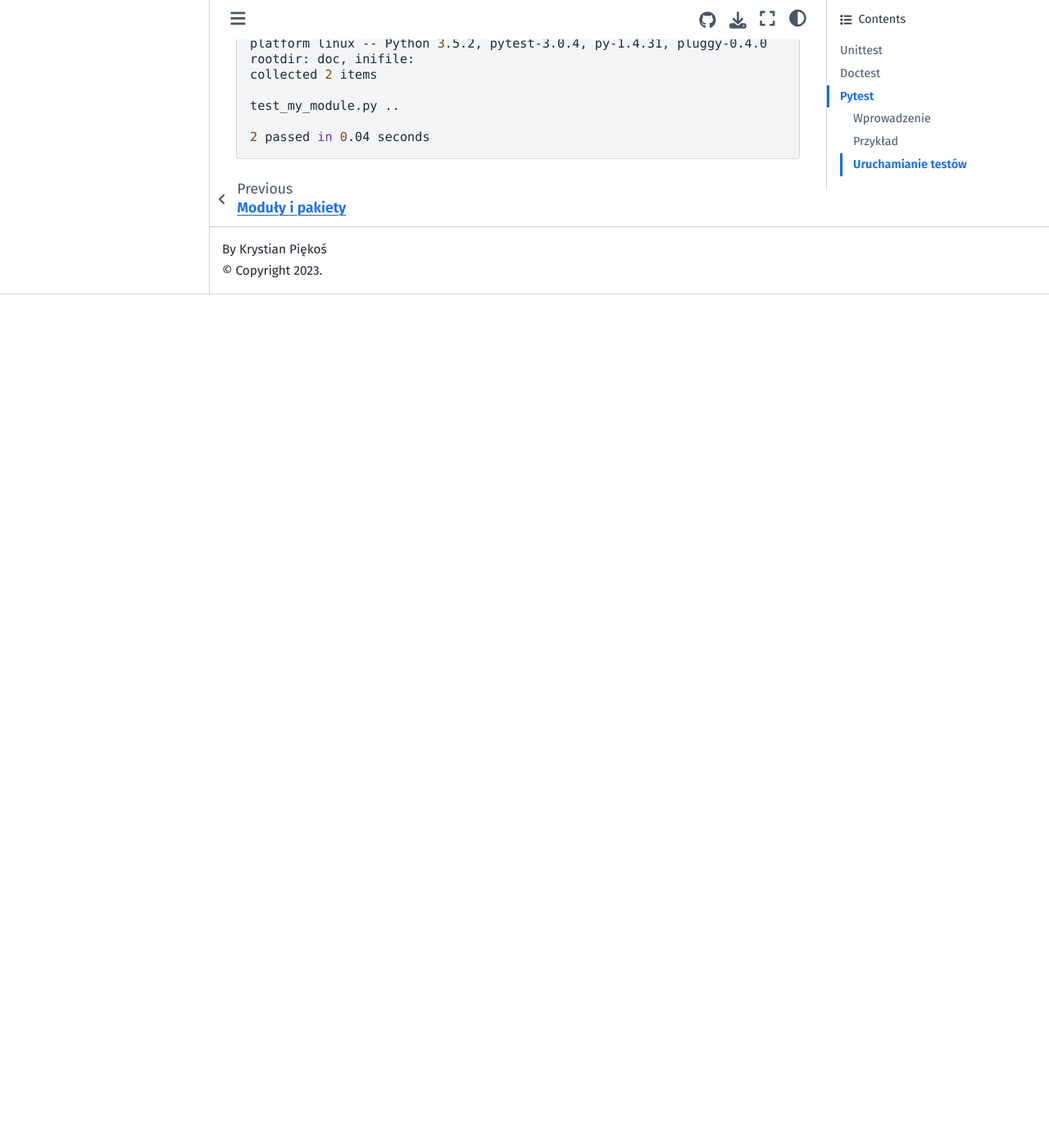
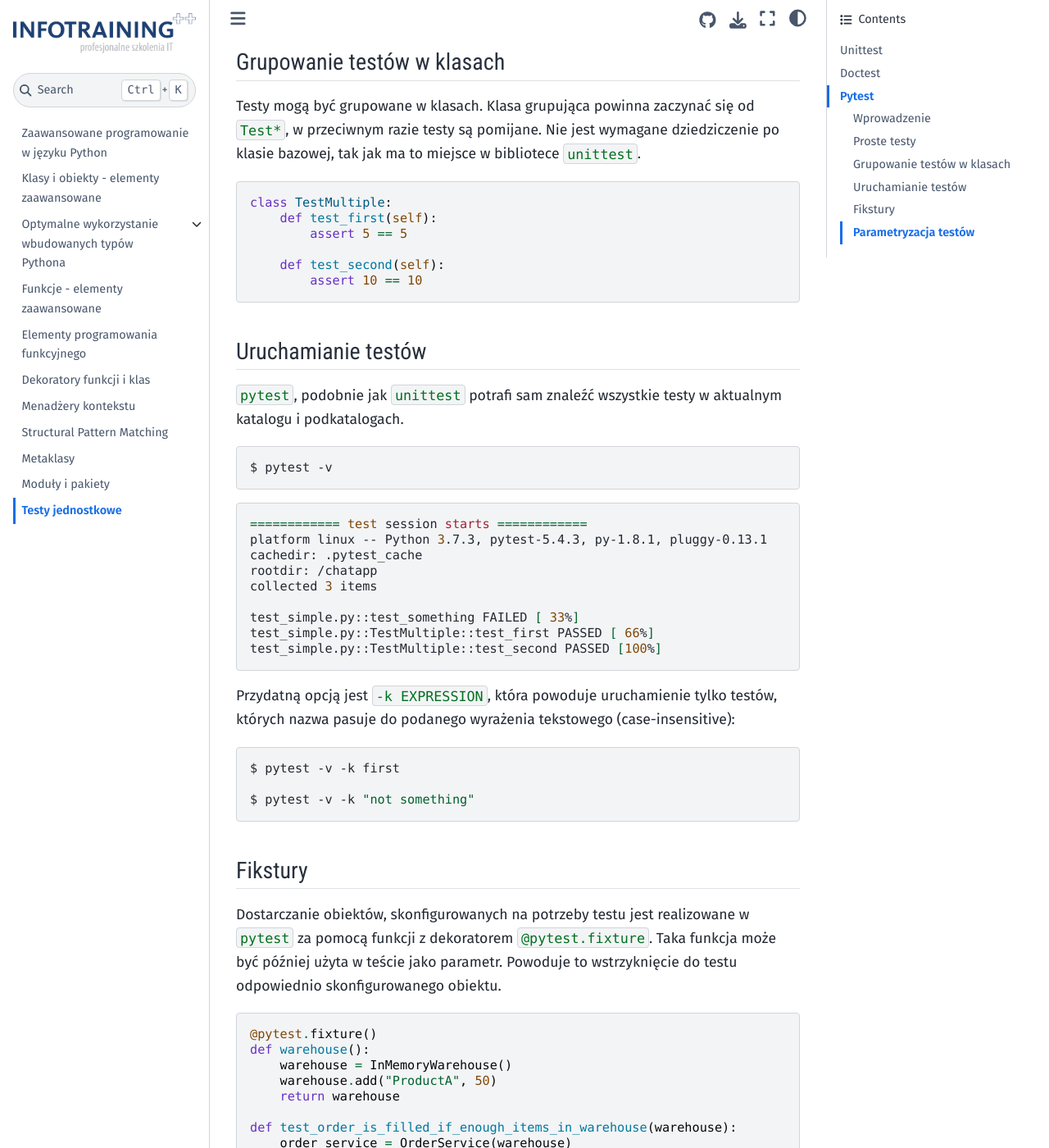
Before and after one commit to infotraining/docs-python-adv, a Jupyter Book: the page built from unit-tests.md, in a window 1280 px wide and 1400 px high, scrolled down 6930 px. Shown: the whole window at 82% size. Built offline with Jupyter Book 1.0.4 settings and Sphinx 7.4.7 and the Sphinx Book theme 1.1.4, drawn with Linux system fonts in a browser that asks for light colours; some web fonts are replaced; before the commit the page ends 7289 px from its top, so only the background shows below that; some of the changed text lies outside the part shown.

Commit message:
Update pytest

````diff
--- a/unit-tests.md
+++ b/unit-tests.md
@@ -230,11 +230,15 @@ pip install pytest
 ``pytest`` pozwala umieścić testy w funkcjach, których nazwa zaczyna się od ``test_``.
 Ponadto, można użyć asercji zamiast metod takich jak ``self.assertEqual``.
 
-### Przykład
+### Proste testy
+
+W bibliotece każda funkcja zaczynająca się od `test_*` jest traktowana jak test.
+
+Asercje są przeprowadzane za pomocą standardowej instrukcji `assert`.
 
 ```python
 # my_module.py
-def inc(x):
+def increment(x):
     if x == 0:
         raise ValueError('Zero is not valid value.')
     return x + 1
@@ -244,13 +248,30 @@ import pytest
 
 from my_module import inc
 
-def test_answer():
+def test_increment_returns_next_value():
     # Poniższa asercja jest znacznie czytelniejsza niż self.assertEqual(inc(3), 4)
-    assert inc(3) == 4
+    assert increment(3) == 4
+```
 
-def test_invalid_argument():
+Asercja wyjątków jest przeprowadzana za pomocą menadżera kontekstu `pytest.raises`:
+
+```python
+def test_increment_raises_when_invalid_argument():
     with pytest.raises(ValueError):
-        func(0)
+        increment(0)
+```
+
+### Grupowanie testów w klasach
+
+Testy mogą być grupowane w klasach. Klasa grupująca powinna zaczynać się od `Test*`, w przeciwnym razie testy są pomijane. Nie jest wymagane dziedziczenie po klasie bazowej, tak jak ma to miejsce w bibliotece `unittest`.
+
+```python
+class TestMultiple:
+    def test_first(self):
+        assert 5 == 5
+
+    def test_second(self):
+        assert 10 == 10
 ```
 
 ### Uruchamianie testów
@@ -258,13 +279,185 @@ def test_invalid_argument():
 ``pytest``, podobnie jak ``unittest`` potrafi sam znaleźć wszystkie testy w aktualnym katalogu i podkatalogach.
 
 ```bash
-$ pytest
+$ pytest -v
+```
 
-platform linux -- Python 3.5.2, pytest-3.0.4, py-1.4.31, pluggy-0.4.0
-rootdir: doc, inifile:
-collected 2 items
+```bash
+============ test session starts ============
+platform linux -- Python 3.7.3, pytest-5.4.3, py-1.8.1, pluggy-0.13.1
+cachedir: .pytest_cache
+rootdir: /chatapp
+collected 3 items
 
-test_my_module.py ..
+test_simple.py::test_something FAILED [ 33%]
+test_simple.py::TestMultiple::test_first PASSED [ 66%]
+test_simple.py::TestMultiple::test_second PASSED [100%]
+```
 
-2 passed in 0.04 seconds
+Przydatną opcją jest `-k EXPRESSION`, która powoduje uruchamienie tylko testów, których nazwa pasuje do podanego wyrażenia tekstowego (case-insensitive):
+
+```bash
+$ pytest -v -k first
+
+$ pytest -v -k "not something"
 ```
+
+### Fikstury
+
+Dostarczanie obiektów, skonfigurowanych na potrzeby testu jest realizowane w `pytest` za pomocą funkcji z dekoratorem `@pytest.fixture`. Taka funkcja może być później użyta w teście jako parametr. Powoduje to wstrzyknięcie do testu odpowiednio skonfigurowanego obiektu.
+
+```py
+@pytest.fixture()
+def warehouse():
+    warehouse = InMemoryWarehouse()
+    warehouse.add("ProductA", 50)
+    return warehouse
+
+def test_order_is_filled_if_enough_items_in_warehouse(warehouse):
+    order_service = OrderService(warehouse)
+    order = order_service.process_order("ProductA", 50)
+    assert order.is_filled()
+```
+
+Fikstury mogą też przyjmować jako parametry inne fikstury:
+
+```py
+# Arrange
+@pytest.fixture
+def first_entry():
+    return "a"
+
+# Arrange
+@pytest.fixture
+def order(first_entry):
+    return [first_entry]
+```
+
+```py
+def test_string(order):
+    # Act
+    order.append("b")
+
+    # Assert
+    assert order == ["a", "b"]
+```
+
+Możemy użyć dowolną liczbę fiktur w teście (lub innej fiksturze):
+
+```py
+@pytest.fixture
+def first_entry():
+    return "a"
+
+@pytest.fixture
+def second_entry():
+    return 2
+
+@pytest.fixture
+def order(first_entry, second_entry):
+    return [first_entry, second_entry]
+
+@pytest.fixture
+def expected_list():
+    return ["a", 2, 3.0]
+
+def test_string(order, expected_list):
+    order.append(3.0)
+    assert order == expected_list
+```
+
+Fikstura może być też implementowana jako "fabryka" (może być to potrzebne, gdy wynik fikstury jest potrzebny wiele razy w teście):
+
+```py
+@pytest.fixture
+def make_customer_record():
+    def _make_customer_record(name):
+        return {"name": name, "orders": []}
+
+    return _make_customer_record
+
+
+def test_customer_records(make_customer_record):
+    customer_1 = make_customer_record("Lisa")
+    customer_2 = make_customer_record("Mike")
+    customer_3 = make_customer_record("Meredith")
+```
+
+#### Fikstury - setup & teardown
+
+Implementacja wzorca setup & teardown w `pytest` wykorzystuje generator:
+
+```py
+@pytest.fixture
+def new_user(user_service):
+    # Setup
+    user = user_service.create_user()
+
+    yield user
+
+    # Teardown
+    user_service.delete(user)
+
+
+def test_sending_email_to_new_user(new_user):
+    email = Email(subject="Greetings!", body="Welcome")
+    response = new_user.send_email(email)
+    assert response.status == 'OK'
+```
+
+#### Wbudowane fikstury
+
+* `tmp_path` - dostarcza tymczasową ścieżkę do plików, która z każdym uruchomieniem testu jest inna
+
+```py
+def test_tmp(tmp_path):
+    f = tmp_path / "file.txt"
+    print("FILE: ", f)
+
+    f.write_text("Hello World")
+
+    fread = tmp_path / "file.txt"
+    assert fread.read_text() == "Hello World"
+```
+
+```bash
+test_tmppath.py::test_tmp
+FILE: /tmp/pytest-of-amol/pytest-3/test_tmp0/file.txt
+PASSED
+```
+
+* `capsys` - pozwala odczytać tekst wypisywany w konsoli (`sys.stdout` i `sys.stderr`)
+
+```py
+def myapp():
+    print("MyApp Started")
+
+def test_capsys(capsys):
+    myapp()
+
+    out, err = capsys.readouterr()
+
+    assert out == "MyApp Started\n"
+```
+
+### Parametryzacja testów
+
+Dekorator `@mark.paramterize` umożliwia łatwą parametryzacje testów:
+
+```py
+@pytest.mark.parametrize("test_input,expected", [("3+5", 8), ("2+4", 6), ("6*9", 42)])
+def test_eval(test_input, expected):
+    assert eval(test_input) == expected
+```
+
+Parametryzacja może być również stosowana dla całej klasy testów:
+
+```py
+@pytest.mark.parametrize("n,expected", [(1, 2), (3, 4)])
+class TestClass:
+    def test_simple_case(self, n, expected):
+        assert n + 1 == expected
+
+    def test_weird_simple_case(self, n, expected):
+        assert (n * 1) + 1 == expected
+```
````
